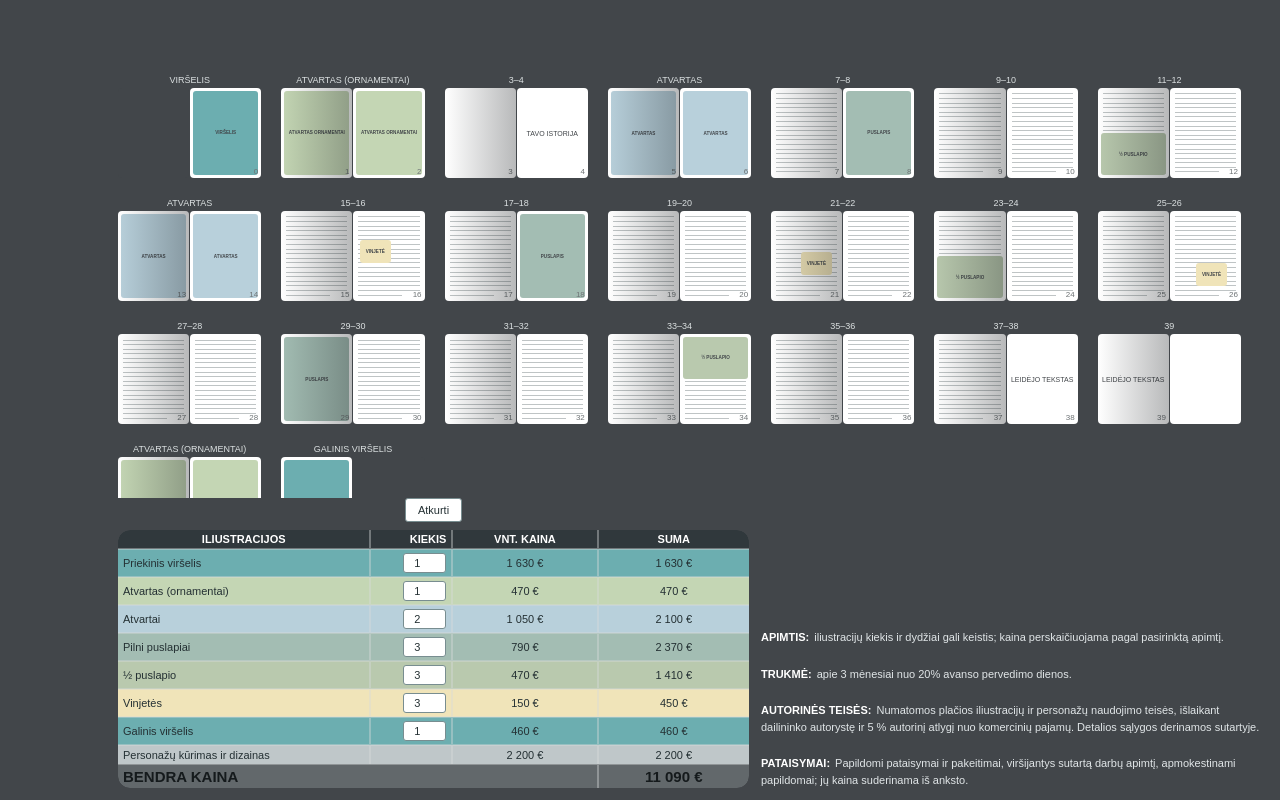
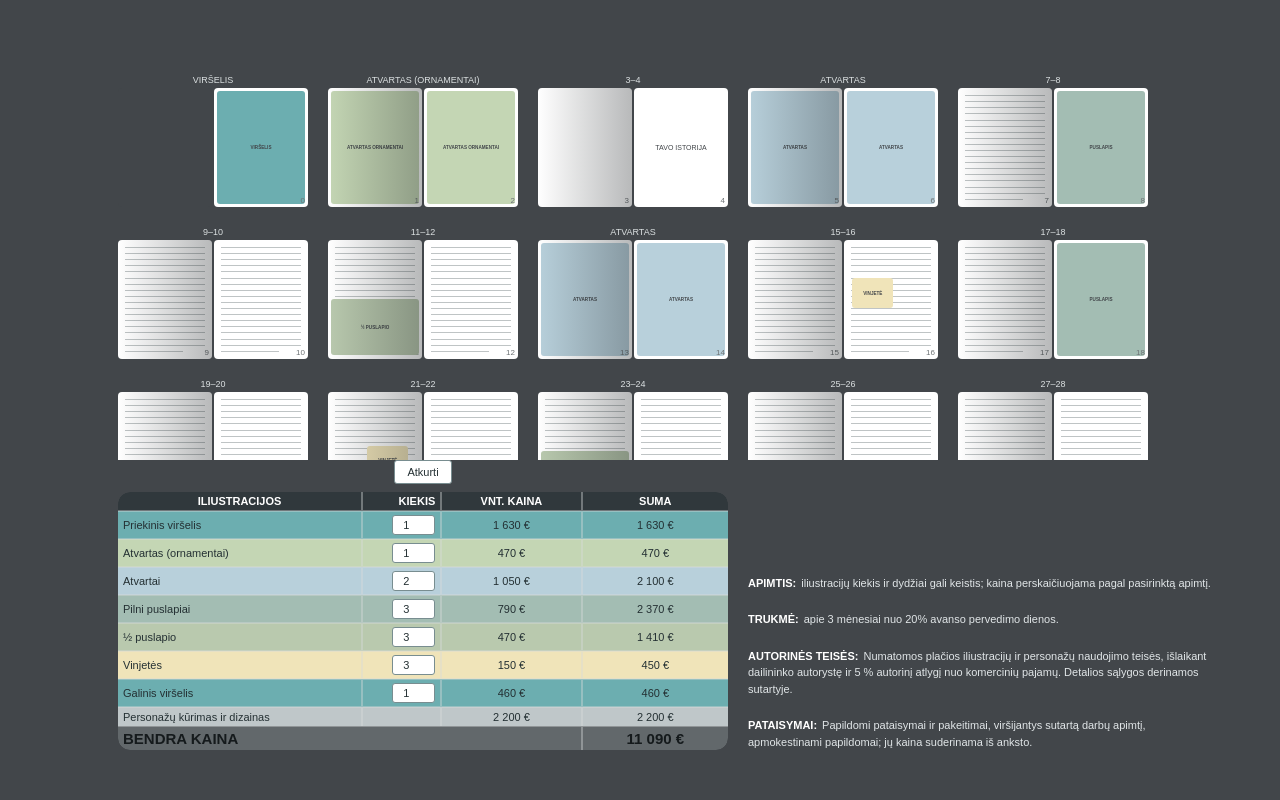
Before and after one commit to gedomenas/kvarkt, a plain HTML site: page index.html in a window 1280 px wide. Drawn offline with Linux system fonts and the light colour scheme.

Commit message:
Add files via upload

```diff
--- a/index.html
+++ b/index.html
@@ -157,6 +157,29 @@ html,body{width:100%;max-width:100%;overflow-x:hidden}
  .below section:first-child{flex:1 1 520px;min-width:0}
  .below section.details{flex:1 1 390px;min-width:0;max-width:none!important}
 }
+
+/* 2026-10: kompaktiška lentelė, 50px nuo apačios ir dešinės; stabilios miniatiūros */
+@media screen and (min-width:1051px){
+ .wrap{width:calc(100% - 150px)!important;margin-left:100px!important;margin-right:50px!important;padding-bottom:50px!important}
+ .below{width:100%!important;max-height:min(62dvh,560px)!important;gap:20px!important;align-items:flex-end!important}
+ .below section:first-child{flex:0 1 610px!important;width:min(100%,610px)!important;max-width:610px!important;min-width:0!important}
+ .below section.details{flex:1 1 330px!important;min-width:280px!important}
+ .bookscroll{min-height:80px!important}
+ .grid{grid-template-columns:repeat(auto-fill,minmax(170px,190px))!important;justify-content:start!important;align-content:start!important;gap:20px!important}
+ .spread{min-width:0!important;width:100%!important;max-width:190px!important}
+ .leaves{display:grid!important;grid-template-columns:repeat(2,minmax(0,1fr))!important;gap:2px!important;width:100%!important}
+ .leaf{width:100%!important;min-width:0!important;max-width:none!important;aspect-ratio:.79!important}
+}
+@media screen and (min-width:701px) and (max-width:1050px){
+ .wrap{padding-bottom:50px!important;padding-right:50px!important}
+ .below section:first-child{flex:0 1 610px!important;max-width:610px!important}
+ .grid{grid-template-columns:repeat(auto-fill,minmax(150px,180px))!important;justify-content:start!important;align-content:start!important}
+ .spread{max-width:180px!important}
+}
+@media screen and (max-width:700px){
+ .grid{grid-template-columns:minmax(0,1fr)!important}
+ .below section:first-child{max-width:610px!important}
+}
 </style></head><body><div class="wrap"><div class="bookscroll"><div id="book" class="grid"></div></div><div class="below"><section><div class="resetrow"><button onclick="resetAll()">Atkurti</button></div><table><thead><tr><th>ILIUSTRACIJOS</th><th>KIEKIS</th><th>VNT. KAINA</th><th>SUMA</th></tr></thead><tbody id="rows"></tbody><tfoot><tr class="total"><td colspan="3">BENDRA KAINA</td><td id="total"></td></tr></tfoot></table></section><section class="details"><div class="condition"><strong>APIMTIS:</strong><span>iliustracijų kiekis ir dydžiai gali keistis; kaina perskaičiuojama pagal pasirinktą apimtį.</span></div><div class="condition"><strong>TRUKMĖ:</strong><span>apie 3 mėnesiai nuo 20% avanso pervedimo dienos.</span></div><div class="condition"><strong>AUTORINĖS TEISĖS:</strong><span>Numatomos plačios iliustracijų ir personažų naudojimo teisės, išlaikant dailininko autorystę ir 5 % autorinį atlygį nuo komercinių pajamų. Detalios sąlygos derinamos sutartyje.</span></div><div class="condition"><strong>PATAISYMAI:</strong><span>Papildomi pataisymai ir pakeitimai, viršijantys sutartą darbų apimtį, apmokestinami papildomai; jų kaina suderinama iš anksto.</span></div></section></div></div>
 <script>const items=[
 {key:'cover',name:'Priekinis viršelis',price:1630,qty:1,color:'#6CAEB0'},
```
